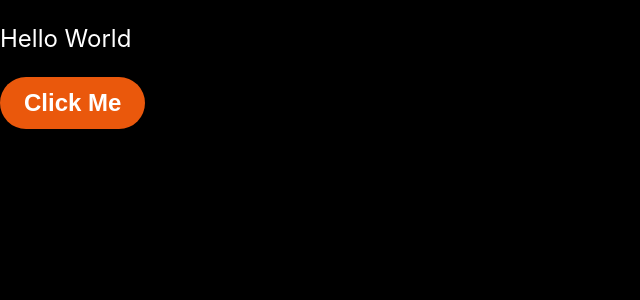
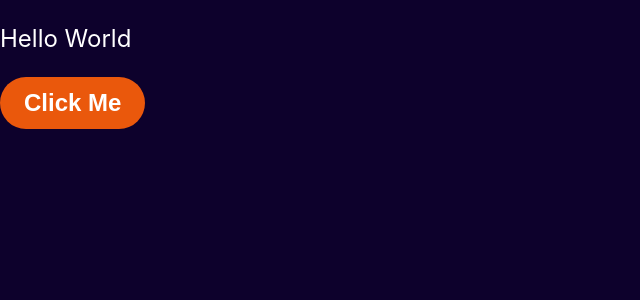
Before and after one commit to turtledev65/Crypma, a React (Vite) app: page / in a window 1280 px wide. Shown: the top 300 px of the page, without its empty margins (0-640 px from the left). Built offline with nearby package versions, Linux system fonts and the light colour scheme.

Commit message:
style: set the background color

```diff
--- a/src/index.css
+++ b/src/index.css
@@ -4,6 +4,8 @@
   color: white;
 
   /* Colors */
+  --bg: #0d012c;
+
   --orange-600: #ea580c;
   --orange-700: #c2410c;
 
@@ -14,8 +16,7 @@
 
 /* Reset */
 body {
-  background: black;
-
+  background: var(--bg);
   margin: 0;
 }
 
```
